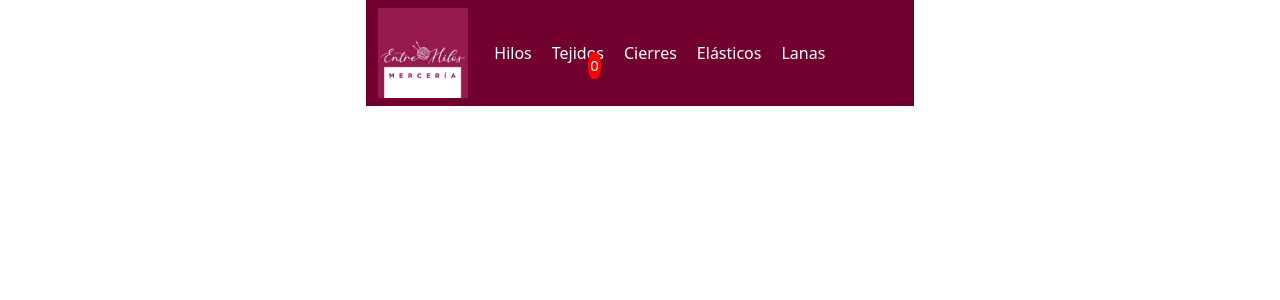
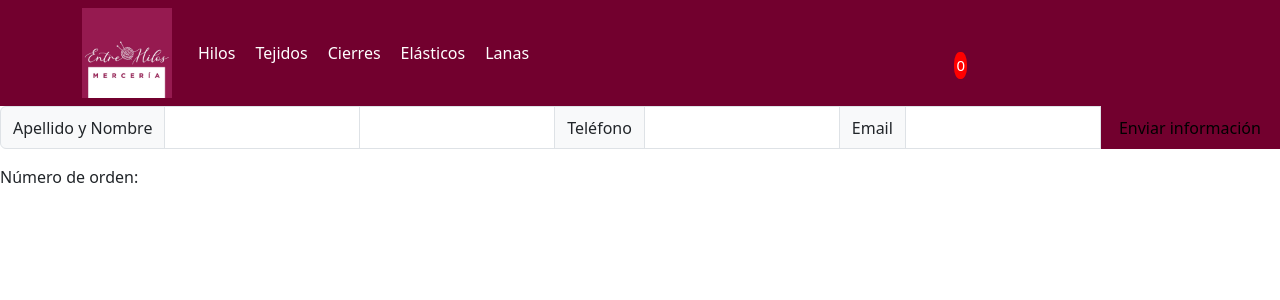
Before and after one commit to MatiasValdezFED/Proyecto-EH-ReactJS, a React (Vite) app: page /checkout in a window 1280 px wide. Shown: the top 300 px of the page. Built offline with nearby package versions, Linux system fonts and the light colour scheme; some icons are missing.

Commit message:
Checkout

```diff
--- a/src/App.jsx
+++ b/src/App.jsx
@@ -3,6 +3,7 @@ import NavBar from "./components/NavBar";
 import ItemListContainer from "./components/ItemListContainer";
 import ItemDetailConteiner from "./components/ItemDetailConteiner";
 import Cart from "./components/Cart";
+import Checkout from "./components/Checkout";
 import { ShoppingCartProvider } from "./context/ShoppingCartContext";
 import { BrowserRouter, Routes, Route } from "react-router-dom";
 import "bootstrap/dist/css/bootstrap.min.css";
@@ -30,6 +31,7 @@ function App() {
           />
           <Route exact path="/item/:id" element={<ItemDetailConteiner />} />
           <Route exact path="/cart" element={<Cart />} />
+          <Route exact path="/checkout" element={<Checkout />} />
         </Routes>
       </ShoppingCartProvider>
     </BrowserRouter>
--- a/src/components/Cart.jsx
+++ b/src/components/Cart.jsx
@@ -44,7 +44,9 @@ const Cart = () => {
           ))}
         </div>
 
-        <button className="carritoFinalizar">Finalizar compra</button>
+        <button className="carritoFinalizar">
+          <Link to={"/checkout"}>Finalizar compra</Link>
+        </button>
       </div>
     </div>
   );
--- /dev/null
+++ b/src/components/Checkout.jsx
@@ -0,0 +1,65 @@
+import { useState } from "react";
+import { collection, addDoc, getFirestore } from "firebase/firestore";
+import Form from "react-bootstrap/Form";
+import InputGroup from "react-bootstrap/InputGroup";
+
+const Checkout = () => {
+  const [apellido, setApellido] = useState("");
+  const [name, setName] = useState("");
+  const [phone, setPhone] = useState(null);
+  const [email, setEmail] = useState("");
+  const [orderId, setOrderId] = useState(null);
+
+  const db = getFirestore();
+
+  const handleSubmit = async (e) => {
+    e.preventDefault();
+    try {
+      const docRef = await addDoc(ordersCollection, order);
+      setOrderId(docRef.id);
+    } catch (error) {
+      console.error("Error adding document: ", error);
+    }
+  };
+
+  const order = {
+    apellido,
+    name,
+    phone,
+    email,
+  };
+
+  const ordersCollection = collection(db, "ordenes");
+
+  return (
+    <div>
+      <form onSubmit={handleSubmit}>
+        <InputGroup className="mb-3">
+          <InputGroup.Text>Apellido y Nombre</InputGroup.Text>
+          <Form.Control
+            aria-label="Apellido"
+            onChange={(e) => setApellido(e.target.value)}
+          />
+          <Form.Control
+            aria-label="Nombre"
+            onChange={(e) => setName(e.target.value)}
+          />
+          <InputGroup.Text>Teléfono</InputGroup.Text>
+          <Form.Control
+            aria-label="Teléfono"
+            onChange={(e) => setPhone(e.target.value)}
+          />
+          <InputGroup.Text>Email</InputGroup.Text>
+          <Form.Control
+            aria-label="Email"
+            onChange={(e) => setEmail(e.target.value)}
+          />
+          <button type="submit">Enviar información</button>
+        </InputGroup>
+      </form>
+      <p>Número de orden: {orderId} </p>
+    </div>
+  );
+};
+
+export default Checkout;
```
